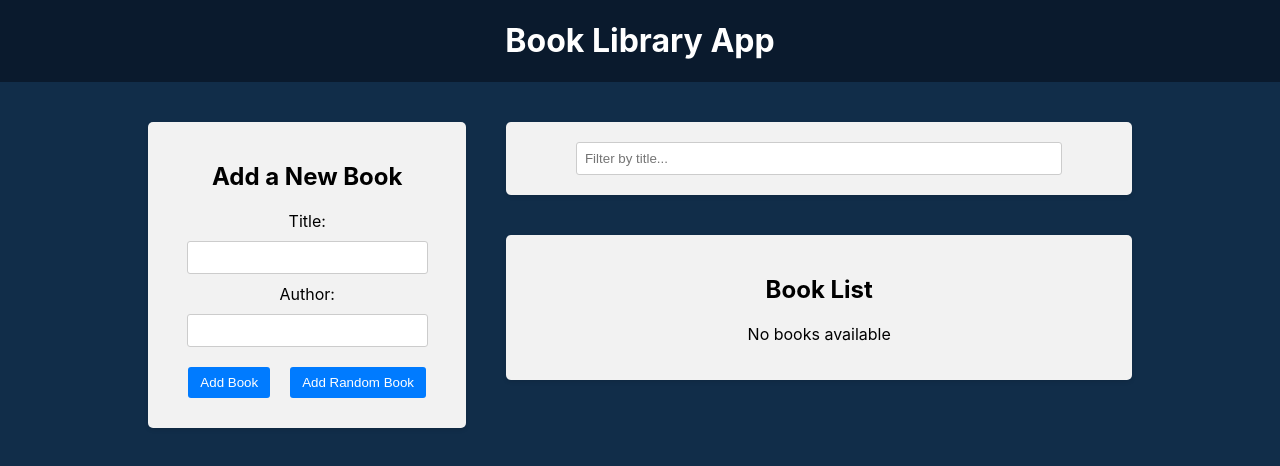
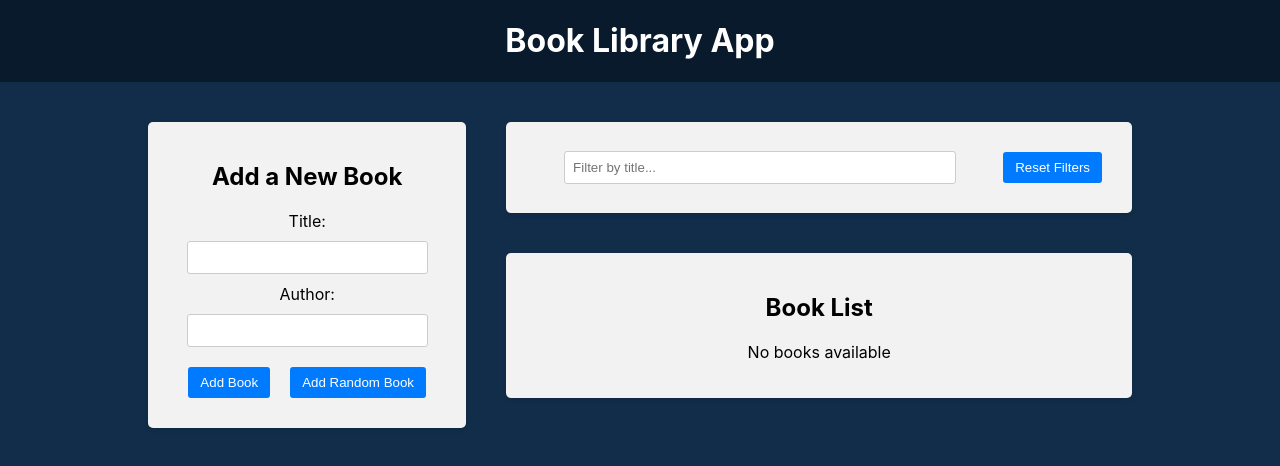
Before and after one commit to AlenaB-dev/BookLibraryApp, a React (Create React App) app in the folder frontend/: page / in a window 1280 px wide. Shown: the top 466 px of the page. Built offline with nearby package versions, Linux system fonts and the light colour scheme.

Commit message:
feat: add filter reset

```diff
--- a/frontend/src/components/Filter/Filter.js
+++ b/frontend/src/components/Filter/Filter.js
@@ -3,6 +3,7 @@
 import {
   setTitleFilter,
   selectTitleFilter,
+  resetFilters,
 } from "../../redux/sclices/filterSlice";
 
 const Filter = () => {
@@ -13,8 +14,13 @@
     dispatch(setTitleFilter(e.target.value)); // передаем изменения в redux store
   };
 
+  const handleResetFilters = () => {
+    dispatch(resetFilters());
+  };
+
   return (
     <div className="app-block filter">
+      <div className="filter-row">
         <div className="filter-group">
           <input
             type="text"
@@ -23,6 +29,10 @@
             onChange={handleTitleFilterChange}
           />
         </div>
+        <button type="button" onClick={handleResetFilters}>
+          Reset Filters
+        </button>
+      </div>
     </div>
   );
 };
--- a/frontend/src/redux/sclices/filterSlice.js
+++ b/frontend/src/redux/sclices/filterSlice.js
@@ -15,10 +15,13 @@
       // traditional way of return new state
       // return {...state, title: action.payload}
     },
+    resetFilters: (state) => {
+      return initialState;
+    },
   },
 });
 
-export const { setTitleFilter } = filterSlice.actions; // action creator
+export const { setTitleFilter, resetFilters } = filterSlice.actions; // action creator
 
 export const selectTitleFilter = (state) => state.filter.title; // подписка на изменения в значении title в filter
 
```
Lines whose indentation alone changed are shown as unchanged.
